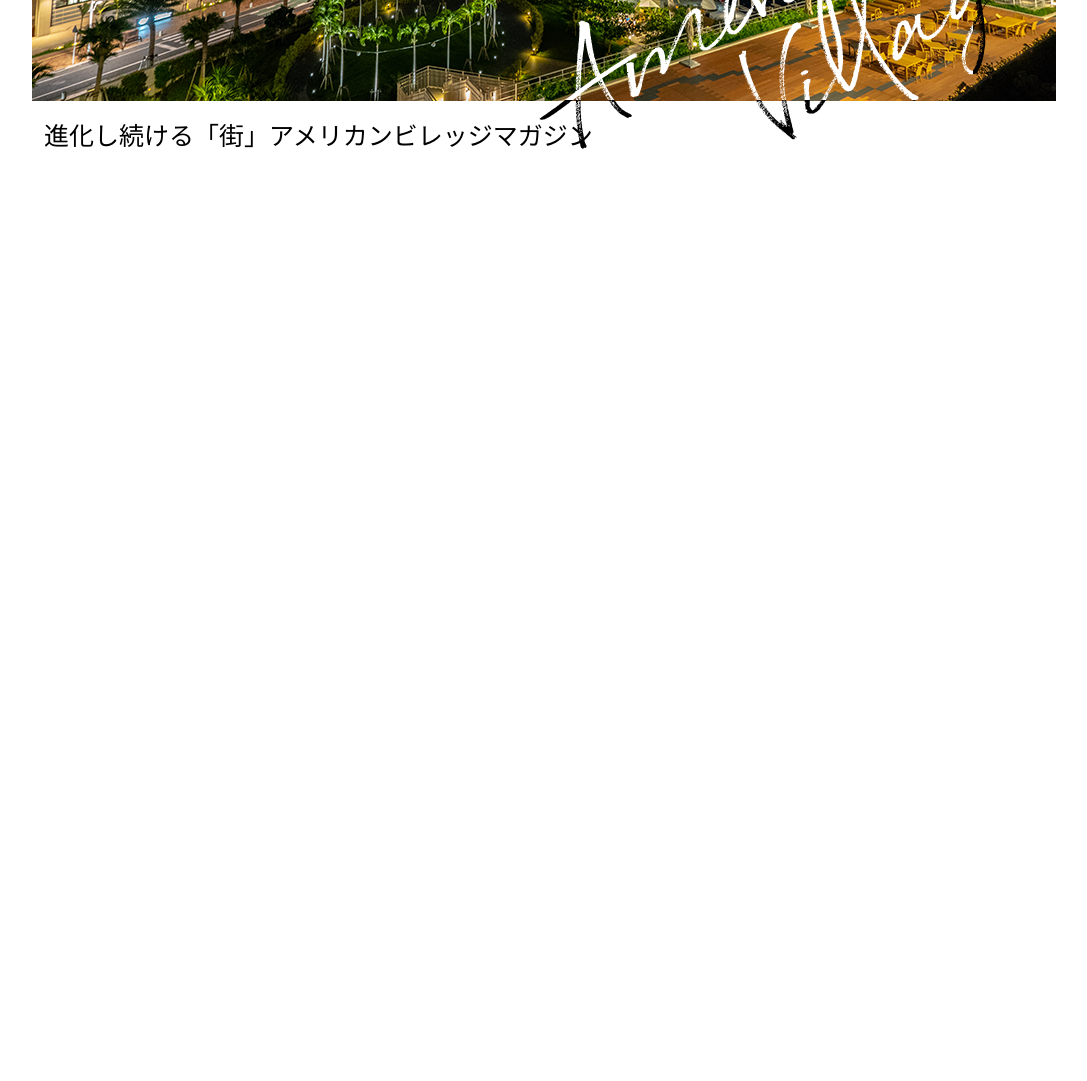
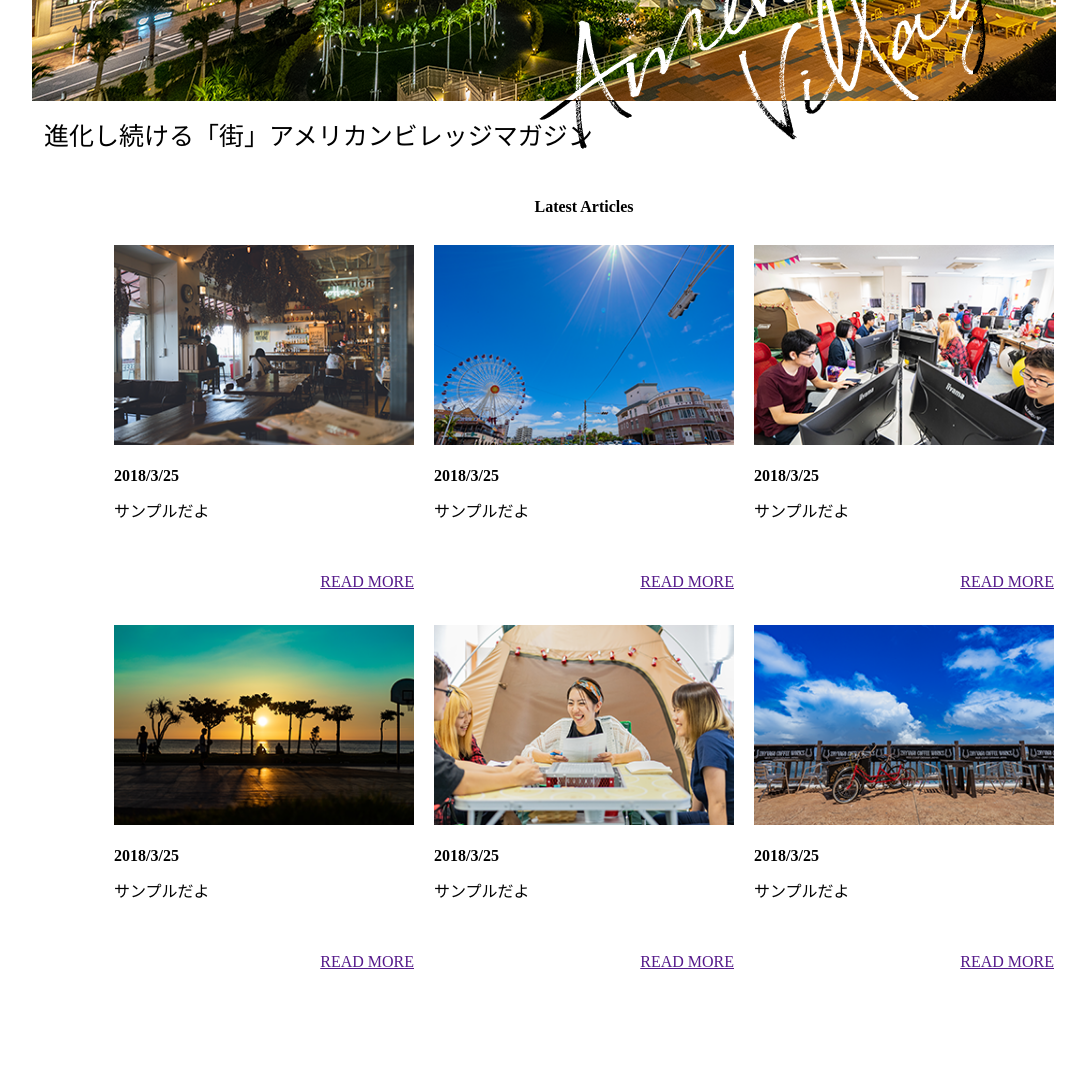
Before and after one commit to HirokoAB/OJT, a PHP site: page /header.html in a window 1280 px wide. Shown: the part 463-1544 px from the top of the page, without its empty margins (56-1143 px from the left). Before the commit the page ends 612 px from the top, so only its background shows below. Run offline with PHP 8.4, Linux system fonts and the light colour scheme.

Commit message:
header 部分の組み込み html & css 編集

```diff
--- a/header.css
+++ b/header.css
@@ -39,3 +39,73 @@
   font-size: 25px;
 
 }
+
+li{
+  list-style: none;
+}
+
+header{
+  position: relative;
+  width: 100%;
+}
+
+
+
+/*記事一覧*/
+.articles{
+  margin: 50px auto;
+}
+
+.articles h1{
+  text-align: center;
+}
+
+.img-box{
+  margin-top: 30px;
+  display: flex;
+  justify-content: center;
+}
+
+.img-box li{
+  margin-right: 20px;
+  height: 350px;
+}
+
+.img-box li:last-child{
+  margin-right: 0;
+}
+
+.img-box img{
+  height: 200px;
+  width: 300px;
+}
+
+.img-box h3{
+  margin-top: 20px;
+}
+.img-box p{
+  margin-top: 20px;
+  height: 70px;
+}
+
+.img-box a{
+  display: flex;
+  justify-content: flex-end;
+}
+
+/*フッター部分*/
+footer{
+  display: flex;
+  justify-content: center;
+  background-color: #000;
+  color: #fff;
+}
+
+.footer{
+  padding: 20px 0;
+}
+
+/*レスポンシブ対応*/
+@media screen and (max-width:767px){
+
+}
--- a/header.html
+++ b/header.html
@@ -2,11 +2,13 @@
 <html lang="en">
 <head>
   <meta charset="UTF-8">
-  <title>rasona</title>
-  <link rel="stylesheet" href="header.css">
+  <meta name="viewport" content="width=device-width,initial-scale=1.0">
+  <title>アメリカンビレッジ</title>
   <link rel="stylesheet" href="reset.css">
+  <link rel="stylesheet" href="style.css">
 </head>
 <body>
+
   <div class="header">
     <!-- メニュー右上テキスト -->
     <div class="menu">
@@ -31,5 +33,78 @@
     <p class="text">進化し続ける「街」アメリカンビレッジマガジン</p>
   </div>
 
+  <!-- 記事一覧 -->
+  <main class="articles">
+    <h1>Latest Articles</h1>
+    <ul class="img-box">
+      <li>
+        <img src="img/post_img_1.png" alt="">
+        <h3>2018/3/25</h3>
+        <p>サンプルだよ</p>
+        <a href="">READ MORE</a>
+      </li>
+      <li>
+        <img src="img/post_img_2.png" alt="">
+        <h3>2018/3/25</h3>
+        <p>サンプルだよ</p>
+        <a href="">READ MORE</a>
+      </li>
+      <li>
+        <img src="img/post_img_3.png" alt="">
+        <h3>2018/3/25</h3>
+        <p>サンプルだよ</p>
+        <a href="">READ MORE</a>
+      </li>
+    </ul>
+    <ul class="img-box">
+      <li>
+        <img src="img/post_img_4.png" alt="">
+        <h3>2018/3/25</h3>
+        <p>サンプルだよ</p>
+        <a href="">READ MORE</a>
+      </li>
+      <li>
+        <img src="img/post_img_5.png" alt="">
+        <h3>2018/3/25</h3>
+        <p>サンプルだよ</p>
+        <a href="">READ MORE</a>
+      </li>
+      <li>
+        <img src="img/post_img_6.png" alt="">
+        <h3>2018/3/25</h3>
+        <p>サンプルだよ</p>
+        <a href="">READ MORE</a>
+      </li>
+    </ul>
+  </main>
+
+  <!-- フッター -->
+  <footer>
+    <div class="footer">
+      <p>Copyright © Shinohara.All RIGHTS RESERVED.</p>
+    </div>
+  </footer>
+
+  <script src="app.js"></script>
 </body>
 </html>
+
+
+
+
+
+
+
+<!DOCTYPE html>
+<html lang="en">
+<head>
+  <meta charset="UTF-8">
+  <title>rasona</title>
+  <link rel="stylesheet" href="header.css">
+  <link rel="stylesheet" href="reset.css">
+</head>
+<body>
+
+
+</body>
+</html>
```
